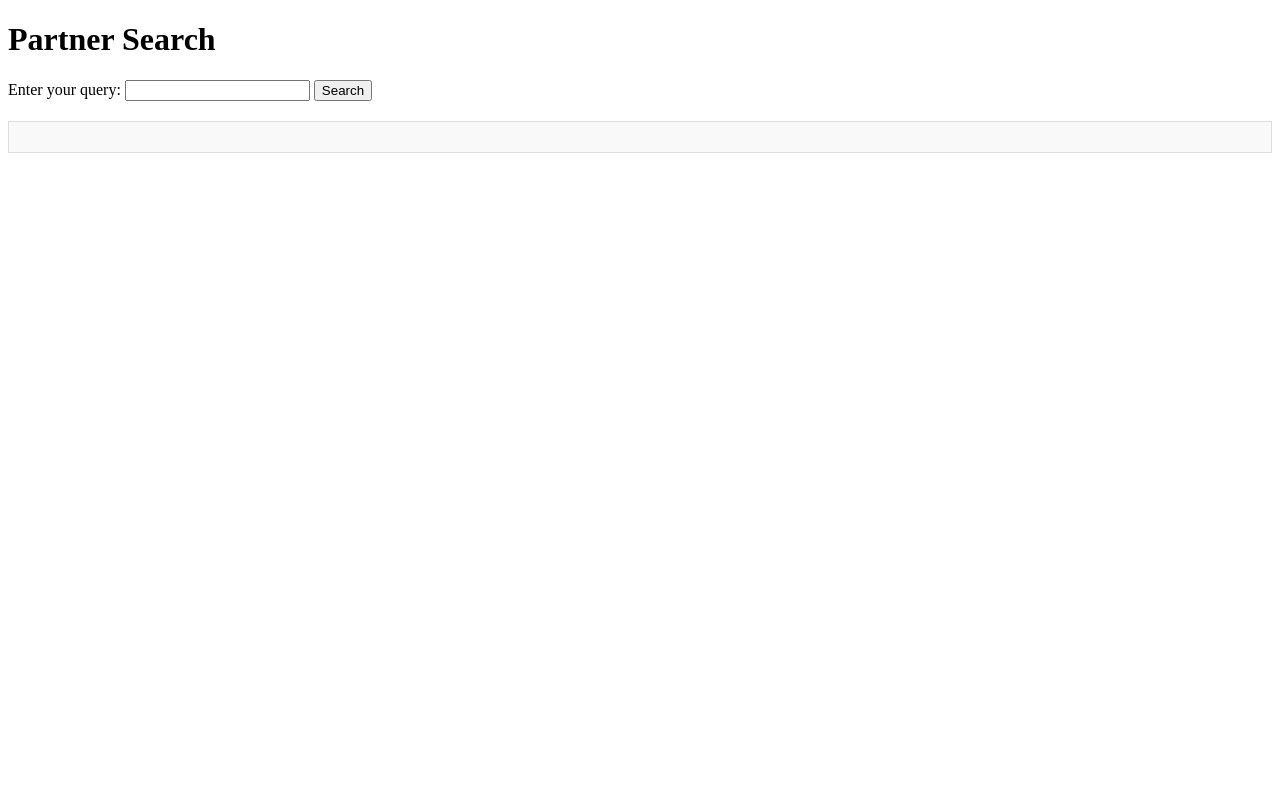
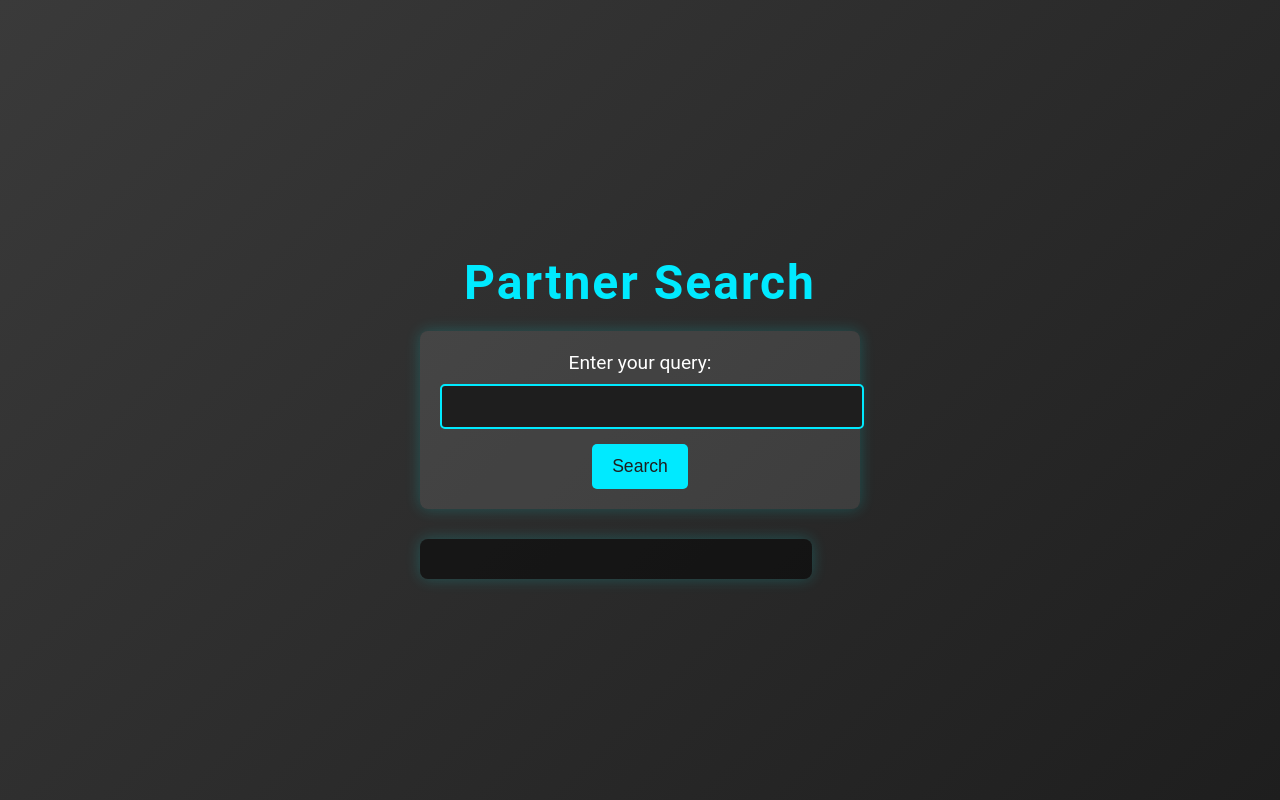
Before and after one commit to karankhosla12/partners, a website: page index.htm in a window 1280 px wide. Drawn offline with Linux system fonts and the light colour scheme.

Commit message:
Update index.htm

```diff
--- a/index.htm
+++ b/index.htm
@@ -1,24 +1,110 @@
 <!DOCTYPE html>
-<html>
+<html lang="en">
 <head>
+    <meta charset="UTF-8">
+    <meta name="viewport" content="width=device-width, initial-scale=1.0">
     <title>Partner Search</title>
     <style>
+        body {
+            font-family: 'Roboto', sans-serif;
+            background: linear-gradient(135deg, #3a3a3a, #1e1e1e);
+            color: #fff;
+            margin: 0;
+            padding: 0;
+            display: flex;
+            justify-content: center;
+            align-items: center;
+            height: 100vh;
+            text-align: center;
+        }
+
+        h1 {
+            font-size: 3em;
+            margin-bottom: 20px;
+            letter-spacing: 2px;
+            color: #00eaff;
+        }
+
+        #searchForm {
+            background: rgba(255, 255, 255, 0.1);
+            border-radius: 8px;
+            padding: 20px;
+            box-shadow: 0px 0px 15px rgba(0, 255, 255, 0.2);
+            max-width: 400px;
+            width: 100%;
+        }
+
+        label {
+            font-size: 1.2em;
+            color: #fff;
+        }
+
+        input[type="text"] {
+            width: 100%;
+            padding: 10px;
+            margin-top: 10px;
+            border: 2px solid #00eaff;
+            border-radius: 5px;
+            background-color: #1e1e1e;
+            color: #fff;
+            font-size: 1.1em;
+            outline: none;
+        }
+
+        button {
+            background-color: #00eaff;
+            color: #1e1e1e;
+            border: none;
+            padding: 12px 20px;
+            margin-top: 15px;
+            border-radius: 5px;
+            cursor: pointer;
+            font-size: 1.1em;
+        }
+
+        button:hover {
+            background-color: #00d1d1;
+        }
+
         #resultBox {
-            border: 1px solid #ddd;
+            margin-top: 30px;
+            padding: 20px;
+            border-radius: 8px;
+            background-color: rgba(0, 0, 0, 0.5);
+            width: 80%;
+            max-width: 900px;
+            overflow-wrap: break-word;
+            white-space: pre-wrap;
+            font-family: 'Courier New', monospace;
+            font-size: 1.1em;
+            box-shadow: 0px 0px 15px rgba(0, 255, 255, 0.2);
+        }
+
+        pre {
+            background-color: #222;
             padding: 15px;
-            margin-top: 20px;
-            background-color: #f9f9f9;
+            border-radius: 8px;
+            color: #00eaff;
+            white-space: pre-wrap;
+            word-wrap: break-word;
+            font-size: 1em;
+            overflow: auto;
         }
+
     </style>
 </head>
 <body>
+
+    <div>
         <h1>Partner Search</h1>
         <form id="searchForm">
             <label for="prompt">Enter your query:</label>
             <input type="text" id="prompt" required />
             <button type="submit">Search</button>
         </form>
+
         <div id="resultBox"></div>
+    </div>
 
     <script>
         document.getElementById('searchForm').onsubmit = async (event) => {
@@ -39,20 +125,8 @@
                 const data = await response.json();
 
                 if (data && data.length > 0) {
-                    let html = '<h2>Search Results</h2>';
-                    data.forEach(item => {
-                        if (item.title) html += `<h3>${item.title}</h3>`;
-                        if (item.estimated_time) html += `<p><strong>Estimated Time:</strong> ${item.estimated_time}</p>`;
-                        if (item.tools_required) html += `<p><strong>Tools Required:</strong> ${item.tools_required.join(', ')}</p>`;
-                        if (item.steps && item.steps.length > 0) {
-                            html += '<h3>Steps:</h3><ol>';
-                            item.steps.forEach(step => {
-                                html += `<li>${step.instruction}</li>`;
-                            });
-                            html += '</ol>';
-                        }
-                    });
-                    resultContainer.innerHTML = html;
+                    // Display raw JSON response
+                    resultContainer.innerHTML = '<h2>Raw JSON Data:</h2><pre>' + JSON.stringify(data, null, 2) + '</pre>';
                 } else {
                     resultContainer.innerHTML = 'No results found.';
                 }
@@ -61,5 +135,6 @@
             }
         };
     </script>
+
 </body>
 </html>
```
Lines whose indentation alone changed are shown as unchanged.
